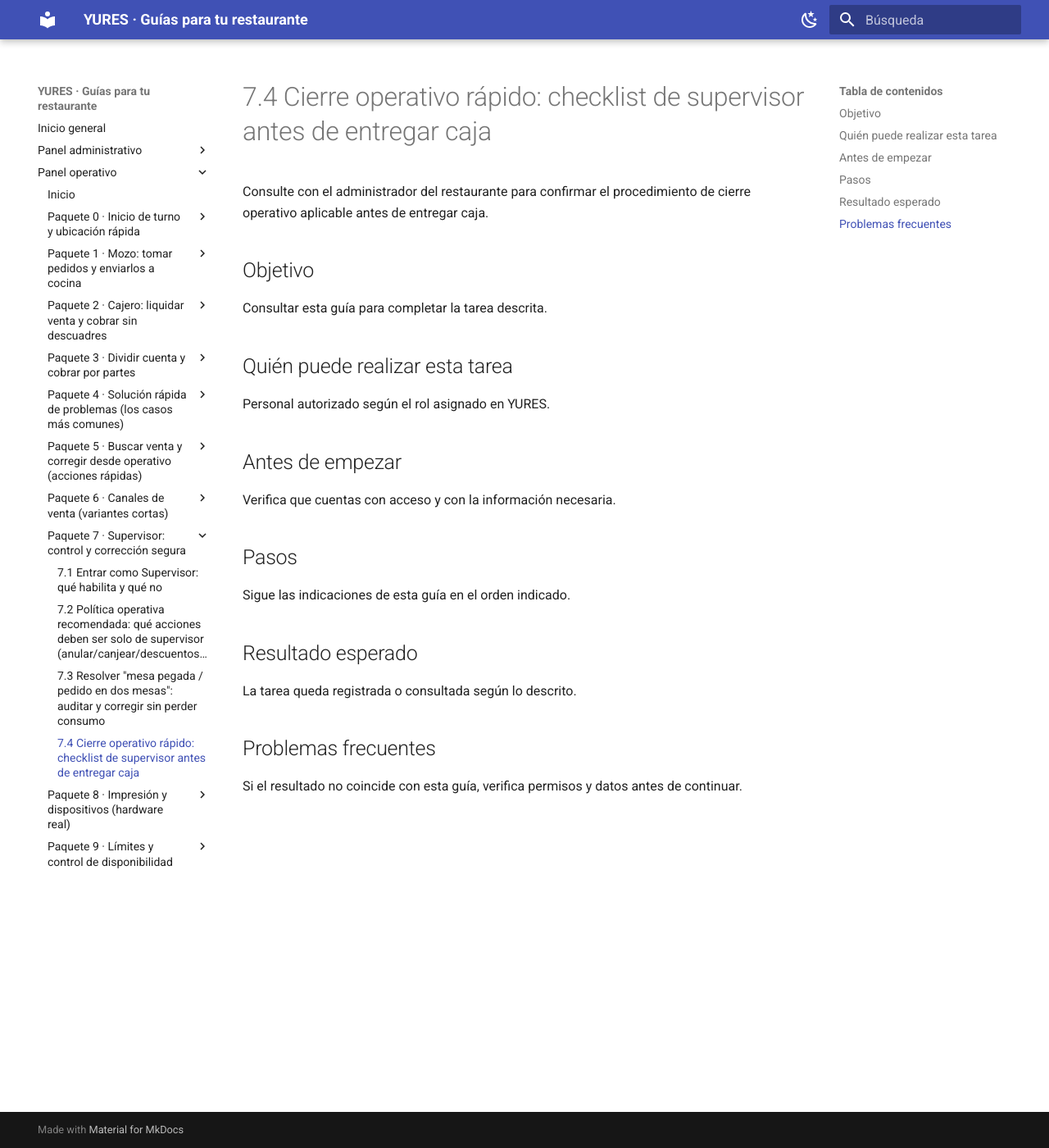
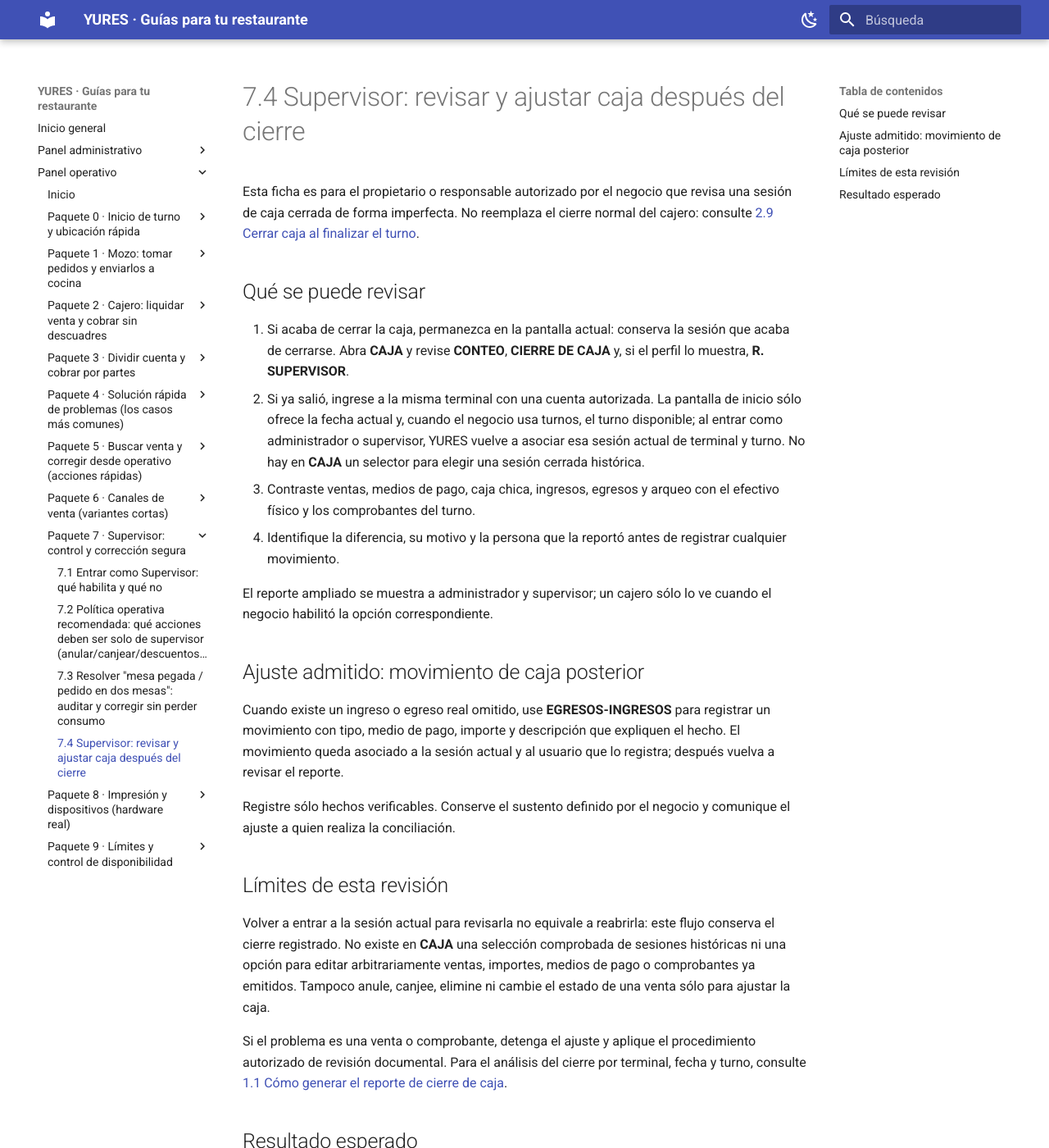
Before and after one commit to puyu-pe/yures-doc, an MkDocs documentation site: the page built from docs/panel-operativo/fichas/paquete-7/7.4-cierre-operativo-rapido-checklist-de-supervisor-antes-de-entregar-caja.md, in a window 1280 px wide and 1400 px high. Shown: the whole window at 82% size. Built offline with MkDocs 1.6.1 and Material for MkDocs 9.7.7, drawn with Linux system fonts in a browser that asks for light colours; some of the changed text lies outside the part shown.

Commit message:
docs: documenta cierre de caja y añade skill de fichas

```diff
--- a/docs/panel-operativo/fichas/paquete-7/7.4-cierre-operativo-rapido-checklist-de-supervisor-antes-de-entregar-caja.md
+++ b/docs/panel-operativo/fichas/paquete-7/7.4-cierre-operativo-rapido-checklist-de-supervisor-antes-de-entregar-caja.md
@@ -4,33 +4,34 @@ capability: canonical-documentation
 tasks:
 - restore-panel-operativo-fichas-paquete-7-7-4-cierre-operativo-rapido-checklist-de-supervisor-antes-de-entregar-caja
 audience: restaurant-staff
-reviewed_at: '2026-08-27'
+reviewed_at: '2026-09-09'
 ---
 
-# 7.4 Cierre operativo rápido: checklist de supervisor antes de entregar caja
+# 7.4 Supervisor: revisar y ajustar caja después del cierre
 
-Consulte con el administrador del restaurante para confirmar el procedimiento de cierre operativo aplicable antes de entregar caja.
+Esta ficha es para el propietario o responsable autorizado por el negocio que revisa una sesión de caja cerrada de forma imperfecta. No reemplaza el cierre normal del cajero: consulte [2.9 Cerrar caja al finalizar el turno](../paquete-2/2.9-cerrar-caja-al-finalizar-turno-conteo-reporte-confirmacion.md).
 
-## Objetivo
+## Qué se puede revisar
 
-Consultar esta guía para completar la tarea descrita.
+1. Si acaba de cerrar la caja, permanezca en la pantalla actual: conserva la sesión que acaba de cerrarse. Abra **CAJA** y revise **CONTEO**, **CIERRE DE CAJA** y, si el perfil lo muestra, **R. SUPERVISOR**.
+2. Si ya salió, ingrese a la misma terminal con una cuenta autorizada. La pantalla de inicio sólo ofrece la fecha actual y, cuando el negocio usa turnos, el turno disponible; al entrar como administrador o supervisor, YURES vuelve a asociar esa sesión actual de terminal y turno. No hay en **CAJA** un selector para elegir una sesión cerrada histórica.
+3. Contraste ventas, medios de pago, caja chica, ingresos, egresos y arqueo con el efectivo físico y los comprobantes del turno.
+4. Identifique la diferencia, su motivo y la persona que la reportó antes de registrar cualquier movimiento.
 
-## Quién puede realizar esta tarea
+El reporte ampliado se muestra a administrador y supervisor; un cajero sólo lo ve cuando el negocio habilitó la opción correspondiente.
 
-Personal autorizado según el rol asignado en YURES.
+## Ajuste admitido: movimiento de caja posterior
 
-## Antes de empezar
+Cuando existe un ingreso o egreso real omitido, use **EGRESOS-INGRESOS** para registrar un movimiento con tipo, medio de pago, importe y descripción que expliquen el hecho. El movimiento queda asociado a la sesión actual y al usuario que lo registra; después vuelva a revisar el reporte.
 
-Verifica que cuentas con acceso y con la información necesaria.
+Registre sólo hechos verificables. Conserve el sustento definido por el negocio y comunique el ajuste a quien realiza la conciliación.
 
-## Pasos
+## Límites de esta revisión
 
-Sigue las indicaciones de esta guía en el orden indicado.
+Volver a entrar a la sesión actual para revisarla no equivale a reabrirla: este flujo conserva el cierre registrado. No existe en **CAJA** una selección comprobada de sesiones históricas ni una opción para editar arbitrariamente ventas, importes, medios de pago o comprobantes ya emitidos. Tampoco anule, canjee, elimine ni cambie el estado de una venta sólo para ajustar la caja.
+
+Si el problema es una venta o comprobante, detenga el ajuste y aplique el procedimiento autorizado de revisión documental. Para el análisis del cierre por terminal, fecha y turno, consulte [1.1 Cómo generar el reporte de cierre de caja](../../../panel-administrativo/fichas/paquete-1/1.1-leer-el-reporte-de-cierre-de-caja.md).
 
 ## Resultado esperado
 
-La tarea queda registrada o consultada según lo descrito.
-
-## Problemas frecuentes
-
-Si el resultado no coincide con esta guía, verifica permisos y datos antes de continuar.
+La diferencia queda identificada y, cuando corresponde, el movimiento posterior queda registrado con trazabilidad. Si no hay evidencia suficiente o el ajuste requerido no es un ingreso o egreso real, el caso debe escalarse al responsable del negocio en lugar de modificar registros operativos.
--- a/mkdocs.yml
+++ b/mkdocs.yml
@@ -136,6 +136,7 @@ nav:
     - '2.6 Tipo de documento: Ticket / Boleta electrónica / Factura electrónica (cuándo usar cada uno)': panel-operativo/fichas/paquete-2/2.6-tipo-de-documento-ticket-boleta-electronica-factura-electronica-cuando-usar-cada-uno.md
     - '2.7 Datos de cliente (DNI/RUC, razón social, dirección, correo, celular): mínimo necesario por documento': panel-operativo/fichas/paquete-2/2.7-datos-de-cliente-dni-ruc-razon-social-direccion-correo-celular-minimo-necesario-por-documento.md
     - 2.8 Imprimir / Reimprimir desde búsqueda de venta (casos típicos de cliente): panel-operativo/fichas/paquete-2/2.8-imprimir-reimprimir-desde-busqueda-de-venta-casos-tipicos-de-cliente.md
+    - '2.9 Cerrar caja al finalizar el turno: conteo, reporte y confirmación': panel-operativo/fichas/paquete-2/2.9-cerrar-caja-al-finalizar-turno-conteo-reporte-confirmacion.md
   - Paquete 3 · Dividir cuenta y cobrar por partes:
     - '3.1 Dividir cuenta por ítems: mover de Items pendientes a Items a pagar': panel-operativo/fichas/paquete-3/3.1-dividir-cuenta-por-items-mover-de-items-pendientes-a-items-a-pagar.md
     - '3.2 Pagar una parte y dejar el resto pendiente: cómo continuar sin perder control': panel-operativo/fichas/paquete-3/3.2-pagar-una-parte-y-dejar-el-resto-pendiente-como-continuar-sin-perder-control.md
@@ -151,6 +152,7 @@ nav:
     - '4.8 Movimientos de mesa(s): auditar qué pasó y dejar razón': panel-operativo/fichas/paquete-4/4.8-movimientos-de-mesa-s-auditar-que-paso-y-dejar-razon.md
     - '4.9 Liberar mesa: cuándo sí y cuándo no': panel-operativo/fichas/paquete-4/4.9-liberar-mesa-cuando-si-y-cuando-no.md
     - '4.10 Combo mal armado: cómo corregir antes de enviar a cocina': panel-operativo/fichas/paquete-4/4.10-combo-mal-armado-como-corregir-antes-de-enviar-a-cocina.md
+    - '4.11 No puedo cerrar caja: resolver mesas, pedidos y sesiones pendientes': panel-operativo/fichas/paquete-4/4.11-no-puedo-cerrar-caja-resolver-mesas-pedidos-y-sesiones-pendientes.md
   - Paquete 5 · Buscar venta y corregir desde operativo (acciones rápidas):
     - 5.1 Entrar a Búsqueda venta (barra inferior): panel-operativo/fichas/paquete-5/5.1-entrar-a-busqueda-venta-barra-inferior.md
     - 5.2 Buscar documento por tipo + serie + correlativo y previsualizar: panel-operativo/fichas/paquete-5/5.2-buscar-documento-por-tipo-mas-serie-mas-correlativo-y-previsualizar.md
@@ -168,7 +170,7 @@ nav:
     - '7.1 Entrar como Supervisor: qué habilita y qué no': panel-operativo/fichas/paquete-7/7.1-entrar-como-supervisor-que-habilita-y-que-no.md
     - '7.2 Política operativa recomendada: qué acciones deben ser solo de supervisor (anular/canjear/descuentos/liberar)': panel-operativo/fichas/paquete-7/7.2-politica-operativa-recomendada-que-acciones-deben-ser-solo-de-supervisor-anular-canjear-descuentos-liberar.md
     - '7.3 Resolver "mesa pegada / pedido en dos mesas": auditar y corregir sin perder consumo': panel-operativo/fichas/paquete-7/7.3-resolver-mesa-pegada-pedido-en-dos-mesas-auditar-y-corregir-sin-perder-consumo.md
-    - '7.4 Cierre operativo rápido: checklist de supervisor antes de entregar caja': panel-operativo/fichas/paquete-7/7.4-cierre-operativo-rapido-checklist-de-supervisor-antes-de-entregar-caja.md
+    - '7.4 Supervisor: revisar y ajustar caja después del cierre': panel-operativo/fichas/paquete-7/7.4-cierre-operativo-rapido-checklist-de-supervisor-antes-de-entregar-caja.md
   - Paquete 8 · Impresión y dispositivos (hardware real):
     - '8.1 Impresión de ticket en caja: validaciones mínimas': panel-operativo/fichas/paquete-8/8.1-impresion-de-ticket-en-caja-validaciones-minimas.md
     - 8.2 Impresión de comanda a cocina (impresora asignada): panel-operativo/fichas/paquete-8/8.2-impresion-de-comanda-a-cocina-impresora-asignada.md
```
Also changed, not shown: .agents/skills/yures-source-backed-ficha/SKILL.md (added, +50 -0 lines), AGENTS.md (+4 -0 lines), docs/panel-operativo/fichas/paquete-2/2.9-cerrar-caja-al-finalizar-turno-conteo-reporte-confirmacion.md (added, +44 -0 lines), docs/panel-operativo/fichas/paquete-4/4.11-no-puedo-cerrar-caja-resolver-mesas-pedidos-y-sesiones-pendientes.md (added, +44 -0 lines), documentation/inventory.yml (+7 -1 lines).
